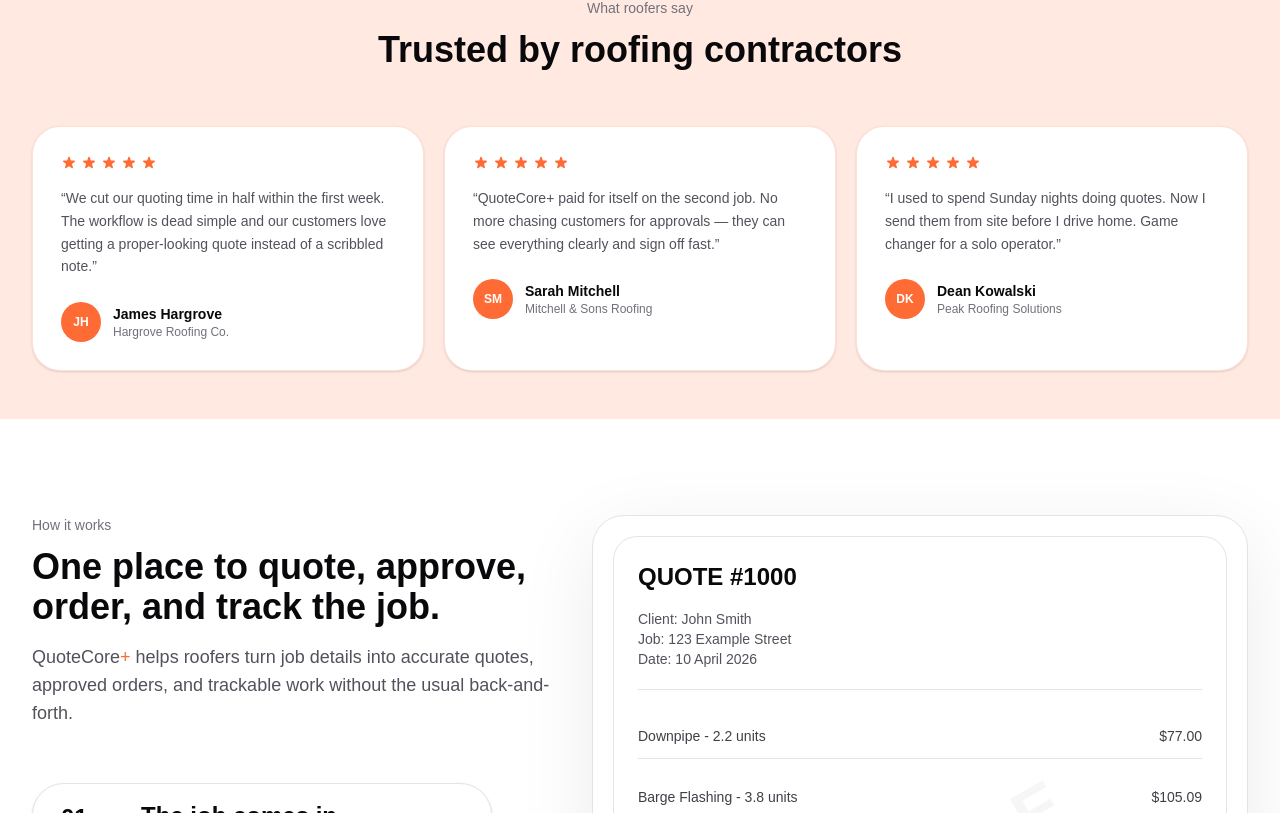
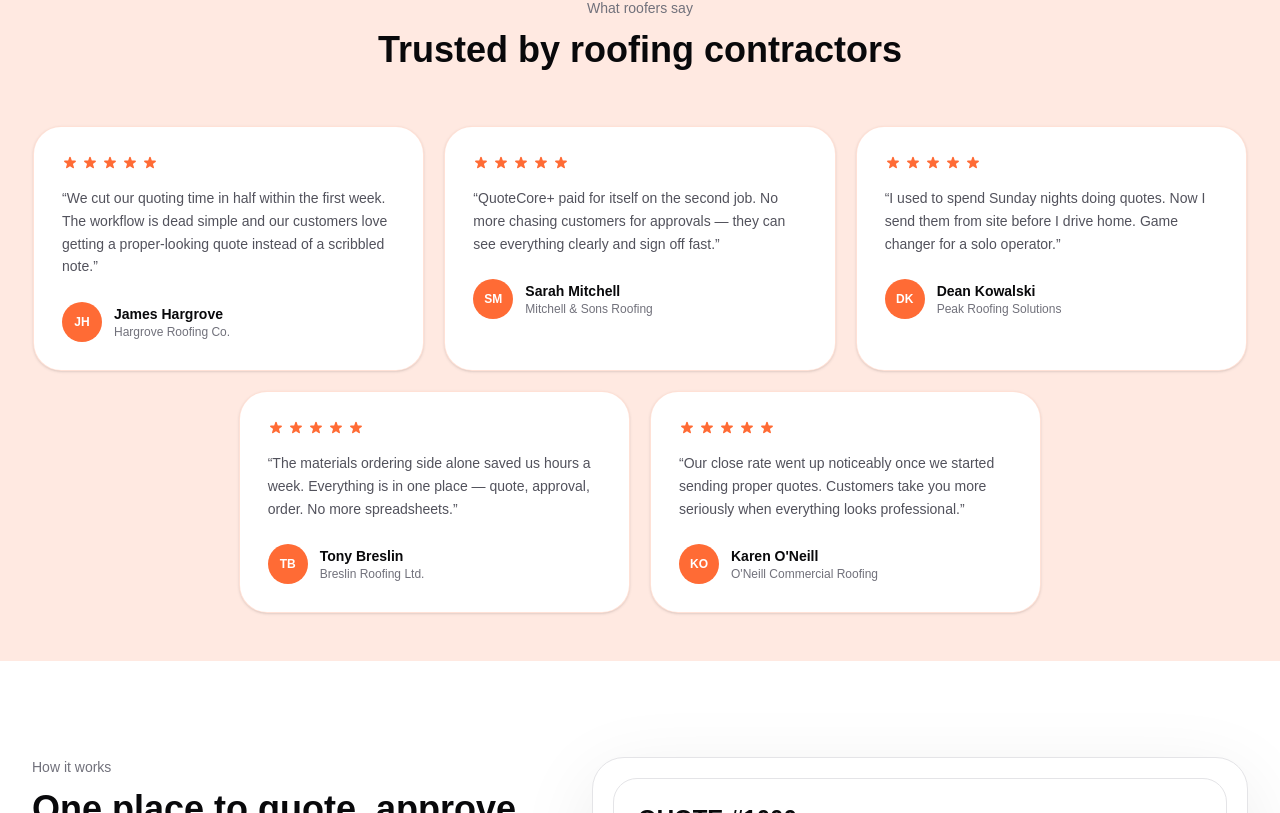
Before and after one commit to barrytheai/quotecore, a Next.js app: page / in a window 1280 px wide. Shown: the part 739-1552 px from the top of the page. Built offline with nearby package versions, Linux system fonts and the light colour scheme.

Commit message:
feat: 5 testimonials, flex wrap layout

```diff
--- a/app/page.tsx
+++ b/app/page.tsx
@@ -114,6 +114,20 @@
       quote:
         "I used to spend Sunday nights doing quotes. Now I send them from site before I drive home. Game changer for a solo operator.",
       initials: "DK",
+    },
+    {
+      name: "Tony Breslin",
+      business: "Breslin Roofing Ltd.",
+      quote:
+        "The materials ordering side alone saved us hours a week. Everything is in one place — quote, approval, order. No more spreadsheets.",
+      initials: "TB",
+    },
+    {
+      name: "Karen O'Neill",
+      business: "O'Neill Commercial Roofing",
+      quote:
+        "Our close rate went up noticeably once we started sending proper quotes. Customers take you more seriously when everything looks professional.",
+      initials: "KO",
     },
   ];
 
@@ -284,11 +298,11 @@
             <h2 className="mt-3 text-3xl font-semibold text-zinc-950 sm:text-4xl">Trusted by roofing contractors</h2>
           </div>
 
-          <div className="mt-14 grid grid-cols-1 gap-5 sm:grid-cols-3">
+          <div className="mt-14 flex flex-wrap justify-center gap-5">
             {testimonials.map((t) => (
               <div
                 key={t.name}
-                className="rounded-[1.75rem] bg-white p-7 shadow-sm border border-[#FF6B35]/20"
+                className="w-full rounded-[1.75rem] bg-white p-7 shadow-sm border border-[#FF6B35]/20 sm:w-[calc(33.333%-14px)]"
               >
                 {/* Stars */}
                 <div className="flex gap-1">
```
